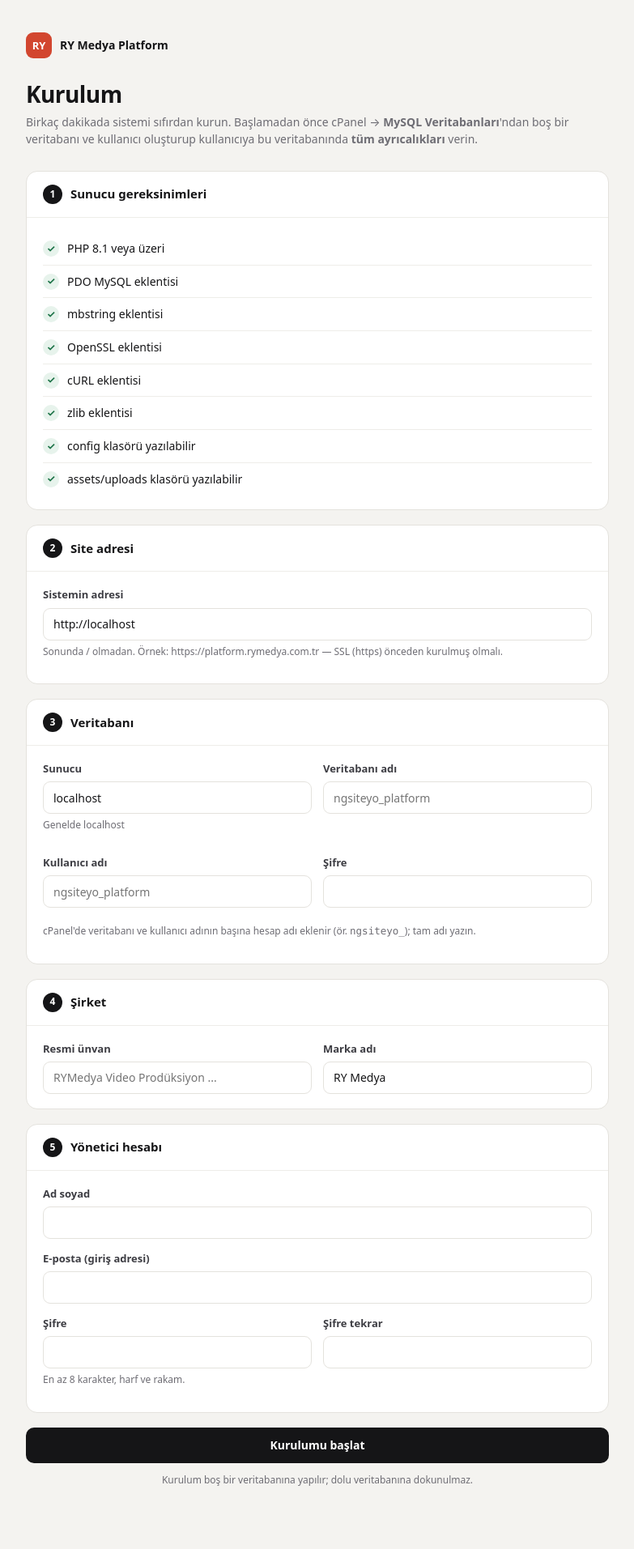
After one commit to BrandCoor/portal-rymedya, a PHP site: page /install.php in a window 1280 px wide. The commit adds this page. Shown: the whole page at 81% size, without its empty margins (248-1031 px from the left). Run offline with PHP 8.4, Linux system fonts and the light colour scheme.

Commit message:
Kurulum sihirbazı: sıfırdan kurulum (install.php)
- Sunucu gereksinimlerini kontrol eder; site adresi, veritabanı, şirket
  ve ilk yönetici hesabını alır
- config/db.php dosyasını rastgele APP_SECRET ile yazar, temel tabloları
  (includes/install_schema.php) kurar; diğer tablolar ilk açılışta
  run_migrations ile oluşur
- Dolu veritabanına kurulum yapmaz; kurulumdan sonra kilitlenir
  (config/installed.lock)
- config/db.php yoksa ana sayfa kurulum sihirbazına yönlendirir
- Sayfa açılınca oluşturulan eski tablo/sütunlar (project_types, ekipman
  kiralama, proje iş akışı, revizyon faturalama) temel şemaya eklendi
- README kurulum adımları güncellendi

Co-Authored-By: Claude Opus 5.5 <noreply@anthropic.com>
Claude-Session: https://claude.ai/code/session_01B39zTzPZdqVwx3TntrdCyR

```diff
--- a/index.php
+++ b/index.php
@@ -5,6 +5,11 @@
  * ====================================================================
  */
 
+// Henüz kurulmamışsa kurulum sihirbazına yönlendir
+if (!is_file(__DIR__ . '/config/db.php')) {
+    header('Location: ' . rtrim(str_replace('\\', '/', dirname($_SERVER['SCRIPT_NAME'] ?? '/')), '/') . '/install.php');
+    exit;
+}
 require_once __DIR__ . '/config/db.php';
 require_once __DIR__ . '/includes/functions.php';
 
--- /dev/null
+++ b/install.php
@@ -0,0 +1,266 @@
+<?php
+/**
+ * ====================================================================
+ * KURULUM SİHİRBAZI (sıfırdan kurulum)
+ * ====================================================================
+ * 1) Sunucu gereksinimlerini kontrol eder.
+ * 2) Veritabanı bilgilerini, site adresini ve ilk yönetici hesabını alır.
+ * 3) config/db.php dosyasını yazar, temel tabloları kurar, yöneticiyi oluşturur.
+ * 4) İlk açılışta diğer tüm tablolar otomatik oluşturulur (run_migrations).
+ * Kurulum bittiğinde config/installed.lock oluşur ve bu sayfa bir daha çalışmaz.
+ * Güvenlik için kurulumdan sonra bu dosyayı sunucudan silin.
+ */
+
+declare(strict_types=1);
+ini_set('display_errors', '0');
+date_default_timezone_set('Europe/Istanbul');
+session_start();
+
+const LOCK_FILE = __DIR__ . '/config/installed.lock';
+const CONFIG_FILE = __DIR__ . '/config/db.php';
+
+function h(?string $s): string { return htmlspecialchars((string)$s, ENT_QUOTES, 'UTF-8'); }
+
+/** Kurulum zaten yapılmış mı? (kilit dosyası ya da kullanıcısı olan bir veritabanı) */
+function already_installed(): bool {
+    if (is_file(LOCK_FILE)) return true;
+    if (!is_file(CONFIG_FILE)) return false;
+    $src = (string)@file_get_contents(CONFIG_FILE);
+    return !str_contains($src, 'VERITABANI_ADI');
+}
+
+$done = isset($_GET['done']) && is_file(LOCK_FILE) && !empty($_SESSION['install_done']);
+$locked = !$done && already_installed();
+
+// ---------------- Gereksinimler ----------------
+$checks = [
+    ['PHP 8.1 veya üzeri', version_compare(PHP_VERSION, '8.1.0', '>='), 'Sunucudaki sürüm: ' . PHP_VERSION . '. cPanel → "PHP Sürümünü Seç" bölümünden 8.1+ (önerilen 8.3) seçin.'],
+    ['PDO MySQL eklentisi', extension_loaded('pdo_mysql'), 'cPanel → PHP eklentilerinden "pdo_mysql"i açın.'],
+    ['mbstring eklentisi', extension_loaded('mbstring'), 'Türkçe karakter işlemleri için gerekli.'],
+    ['OpenSSL eklentisi', extension_loaded('openssl'), 'Şifreli ayarlar ve iki adımlı doğrulama için gerekli.'],
+    ['cURL eklentisi', extension_loaded('curl'), 'iyzico ödemeleri ve e-posta için önerilir.'],
+    ['zlib eklentisi', extension_loaded('zlib'), 'Otomatik veritabanı yedeği (.sql.gz) için gerekli.'],
+    ['config klasörü yazılabilir', is_writable(__DIR__ . '/config'), 'FTP/Dosya Yöneticisi ile "config" klasörünün izinlerini 755 yapın.'],
+    ['assets/uploads klasörü yazılabilir', (is_dir(__DIR__ . '/assets/uploads') || @mkdir(__DIR__ . '/assets/uploads', 0755, true)) && is_writable(__DIR__ . '/assets/uploads'), 'Logo, dekont ve dosya yüklemeleri için "assets/uploads" klasörü yazılabilir olmalı (755).'],
+];
+$req_ok = !in_array(false, array_column($checks, 1), true);
+
+// Site adresini isteğe göre tahmin et
+$https = (!empty($_SERVER['HTTPS']) && $_SERVER['HTTPS'] !== 'off') || (($_SERVER['HTTP_X_FORWARDED_PROTO'] ?? '') === 'https');
+$guess = ($https ? 'https' : 'http') . '://' . ($_SERVER['HTTP_HOST'] ?? 'localhost') . rtrim(str_replace('\\', '/', dirname($_SERVER['SCRIPT_NAME'] ?? '/')), '/');
+
+$errors = [];
+$old = $_POST + ['base_url' => $guess, 'db_host' => 'localhost', 'company_brand' => 'RY Medya'];
+if (empty($_SESSION['install_csrf'])) $_SESSION['install_csrf'] = bin2hex(random_bytes(16));
+
+if (!$locked && !$done && $_SERVER['REQUEST_METHOD'] === 'POST') {
+    if (!hash_equals($_SESSION['install_csrf'], (string)($_POST['csrf'] ?? ''))) $errors[] = 'Oturum süresi doldu, sayfayı yenileyip tekrar deneyin.';
+    if (!$req_ok) $errors[] = 'Önce kırmızı işaretli sunucu gereksinimlerini giderin.';
+
+    $base   = rtrim(trim((string)($_POST['base_url'] ?? '')), '/');
+    $dbhost = trim((string)($_POST['db_host'] ?? 'localhost'));
+    $dbname = trim((string)($_POST['db_name'] ?? ''));
+    $dbuser = trim((string)($_POST['db_user'] ?? ''));
+    $dbpass = (string)($_POST['db_pass'] ?? '');
+    $name   = trim((string)($_POST['admin_name'] ?? ''));
+    $email  = mb_strtolower(trim((string)($_POST['admin_email'] ?? '')));
+    $pass   = (string)($_POST['admin_pass'] ?? '');
+    $pass2  = (string)($_POST['admin_pass2'] ?? '');
+    $company = trim((string)($_POST['company_name'] ?? ''));
+    $brand  = trim((string)($_POST['company_brand'] ?? ''));
+
+    if (!preg_match('#^https?://[^\s/]+(/[^\s]*)?$#', $base)) $errors[] = 'Site adresi https:// ile başlamalı (ör. https://platform.rymedya.com.tr).';
+    if ($dbname === '' || $dbuser === '') $errors[] = 'Veritabanı adı ve kullanıcısı zorunludur.';
+    if ($name === '') $errors[] = 'Yönetici adı soyadı zorunludur.';
+    if (!filter_var($email, FILTER_VALIDATE_EMAIL)) $errors[] = 'Geçerli bir yönetici e-postası girin.';
+    if (strlen($pass) < 8 || !preg_match('/[A-Za-zğüşıöçĞÜŞİÖÇ]/u', $pass) || !preg_match('/\d/', $pass)) $errors[] = 'Yönetici şifresi en az 8 karakter olmalı, harf ve rakam içermeli.';
+    elseif ($pass !== $pass2) $errors[] = 'Şifreler eşleşmiyor.';
+    if ($company === '') $errors[] = 'Şirket ünvanı zorunludur.';
+
+    $pdo = null;
+    if (!$errors) {
+        try {
+            $pdo = new PDO("mysql:host={$dbhost};dbname={$dbname};charset=utf8mb4", $dbuser, $dbpass, [PDO::ATTR_ERRMODE => PDO::ERRMODE_EXCEPTION, PDO::ATTR_DEFAULT_FETCH_MODE => PDO::FETCH_ASSOC]);
+            $pdo->exec("SET time_zone = '+03:00'");
+        } catch (Throwable $e) {
+            $errors[] = 'Veritabanına bağlanılamadı. Bilgileri kontrol edin ve kullanıcının bu veritabanında "Tüm Ayrıcalıklar"a sahip olduğundan emin olun. (' . $e->getMessage() . ')';
+        }
+    }
+    if (!$errors && $pdo->query("SHOW TABLES LIKE 'users'")->fetch()) {
+        $errors[] = 'Bu veritabanında zaten bir kurulum var. Sıfırdan kurulum için boş bir veritabanı kullanın (veya mevcut veritabanını boşaltın).';
+    }
+
+    if (!$errors) {
+        try {
+            // 1) Temel tablolar
+            require __DIR__ . '/includes/install_schema.php';
+            foreach (preg_split('/;\s*\n/', INSTALL_SCHEMA_SQL) as $stmt) {
+                if (trim($stmt) !== '') $pdo->exec($stmt);
+            }
+            // 2) Yönetici ve temel ayarlar
+            $pdo->prepare("INSERT INTO users (role_id, full_name, email, password, status, created_at) VALUES (1, ?, ?, ?, 'active', NOW())")
+                ->execute([$name, $email, password_hash($pass, PASSWORD_DEFAULT)]);
+            $set = $pdo->prepare("INSERT INTO system_settings (setting_key, setting_value, setting_group) VALUES (?, ?, ?) ON DUPLICATE KEY UPDATE setting_value = VALUES(setting_value)");
+            foreach ([
+                ['company_name', $company, 'company'], ['company_brand_name', $brand ?: $company, 'brand'],
+                ['brand_title_suffix', $brand ?: $company, 'brand'], ['company_email', $email, 'company'],
+                ['base_url_last', $base, 'system'],
+            ] as $row) $set->execute($row);
+
+            // 3) Yapılandırma dosyası
+            $tpl = (string)file_get_contents(__DIR__ . '/config/db.example.php');
+            $secret = bin2hex(random_bytes(32));
+            $cfg = strtr($tpl, [
+                "define('BASE_URL', 'https://platform.rymedya.com.tr');" => "define('BASE_URL', " . var_export($base, true) . ");\n\n// Uygulama gizli anahtarı (şifreli ayarlar için; değiştirmeyin, paylaşmayın)\ndefine('APP_SECRET', " . var_export($secret, true) . ");",
+                "'mysql:host=localhost;dbname=VERITABANI_ADI;charset=utf8mb4'" => var_export("mysql:host={$dbhost};dbname={$dbname};charset=utf8mb4", true),
+                "'VERITABANI_KULLANICISI'" => var_export($dbuser, true),
+                "'VERITABANI_SIFRESI'" => var_export($dbpass, true),
+                "ÖRNEK DOSYA" => "KURULUMLA OLUŞTURULDU (" . date('d.m.Y H:i') . ")",
+            ]);
+            if (str_contains($cfg, 'VERITABANI_') || !str_contains($cfg, 'APP_SECRET')) {
+                throw new RuntimeException('config/db.example.php beklenen biçimde değil; dosyayı depodaki son sürümle değiştirin.');
+            }
+            if (@file_put_contents(CONFIG_FILE, $cfg) === false) {
+                throw new RuntimeException('config/db.php yazılamadı. "config" klasörüne yazma izni verin (755).');
+            }
+            @chmod(CONFIG_FILE, 0640);
+            @file_put_contents(LOCK_FILE, 'Kurulum: ' . date('c') . "\n");
+            $_SESSION['install_done'] = ['url' => $base, 'email' => $email];
+            header('Location: ' . ($_SERVER['SCRIPT_NAME'] ?? '/install.php') . '?done=1');
+            exit;
+        } catch (Throwable $e) {
+            $errors[] = 'Kurulum tamamlanamadı: ' . $e->getMessage();
+        }
+    }
+}
+
+// ---------------- Kurulum sonrası: ilk açılış (diğer tablolar oluşturulur) ----------------
+$finish_error = '';
+if ($done) {
+    try {
+        require_once CONFIG_FILE;
+        require_once __DIR__ . '/config/constants.php';
+        require_once __DIR__ . '/includes/functions.php';   // run_migrations() burada çalışır
+        $tables = (int)$db->query("SELECT COUNT(*) FROM information_schema.tables WHERE table_schema = DATABASE()")->fetchColumn();
+    } catch (Throwable $e) {
+        $finish_error = $e->getMessage();
+    }
+    $info = $_SESSION['install_done'];
+}
+?>
+<!DOCTYPE html>
+<html lang="tr">
+<head>
+<meta charset="UTF-8">
+<meta name="viewport" content="width=device-width, initial-scale=1.0">
+<meta name="robots" content="noindex, nofollow">
+<title>Kurulum · RY Medya Platform</title>
+<style>
+:root{--bg:#F4F3F0;--card:#fff;--ink:#151517;--ink2:#3D3D43;--muted:#6E6D74;--line:#E4E2DD;--line2:#EEEDE9;--accent:#D2462F;--ok:#1C7347;--okbg:#E7F3EC;--bad:#B3261E;--badbg:#FBEAE8;--warnbg:#FAF0DD;--warn:#94590A}
+*{box-sizing:border-box}body{margin:0;font:14px/1.55 ui-sans-serif,system-ui,-apple-system,"Segoe UI",Roboto,sans-serif;background:var(--bg);color:var(--ink)}
+.wrap{max-width:760px;margin:0 auto;padding:40px 20px 64px}
+.brand{display:flex;align-items:center;gap:10px;font-weight:650;margin-bottom:28px}.mark{width:32px;height:32px;border-radius:9px;background:var(--accent);color:#fff;display:grid;place-items:center;font-size:13px;font-weight:700}
+h1{font-size:28px;line-height:1.2;letter-spacing:-.02em;margin:0 0 6px}.sub{color:var(--muted);margin:0 0 28px}
+.card{background:var(--card);border:1px solid var(--line);border-radius:14px;margin-bottom:18px;overflow:hidden}
+.card h2{font-size:15px;margin:0;padding:16px 20px;border-bottom:1px solid var(--line2);display:flex;align-items:center;gap:10px}
+.step{width:24px;height:24px;border-radius:50%;background:var(--ink);color:#fff;font-size:12px;display:grid;place-items:center;flex-shrink:0}
+.body{padding:18px 20px}.grid{display:grid;grid-template-columns:1fr 1fr;gap:14px}.full{grid-column:1/-1}
+@media(max-width:600px){.grid{grid-template-columns:1fr}.wrap{padding:24px 16px 48px}h1{font-size:23px}}
+label{display:block;font-weight:550;font-size:13px;margin-bottom:6px;color:var(--ink2)}
+input{width:100%;height:40px;padding:0 12px;border:1px solid var(--line);border-radius:9px;font:inherit;background:#fff;color:var(--ink)}
+input:focus{outline:none;border-color:var(--ink);box-shadow:0 0 0 3px #15151714}
+.hint{font-size:12px;color:var(--muted);margin-top:5px}
+.req{list-style:none;margin:0;padding:0}.req li{display:flex;gap:10px;padding:9px 0;border-bottom:1px solid var(--line2)}.req li:last-child{border:0}
+.dot{width:20px;height:20px;border-radius:50%;flex-shrink:0;display:grid;place-items:center;font-size:12px;font-weight:700;margin-top:1px}.dot.ok{background:var(--okbg);color:var(--ok)}.dot.bad{background:var(--badbg);color:var(--bad)}
+.req small{display:block;color:var(--muted)}
+.alert{padding:14px 16px;border-radius:12px;margin-bottom:18px;font-size:13.5px}.alert.bad{background:var(--badbg);color:var(--bad)}.alert.ok{background:var(--okbg);color:var(--ok)}.alert.warn{background:var(--warnbg);color:var(--warn)}
+.alert ul{margin:6px 0 0;padding-left:18px}
+.btn{display:inline-flex;align-items:center;justify-content:center;height:44px;padding:0 22px;border:0;border-radius:10px;background:var(--ink);color:#fff;font:inherit;font-weight:600;cursor:pointer;text-decoration:none}.btn:disabled{opacity:.4;cursor:not-allowed}.btn.block{width:100%}.btn.sec{background:#fff;color:var(--ink);border:1px solid var(--line)}
+code,pre{font-family:ui-monospace,SFMono-Regular,Menlo,monospace;font-size:12.5px}pre{background:#151517;color:#EDEDEF;padding:12px 14px;border-radius:10px;overflow-x:auto;margin:8px 0 0;white-space:pre-wrap;word-break:break-all}
+ol.steps{margin:0;padding-left:20px}ol.steps li{margin:8px 0}
+</style>
+</head>
+<body>
+<div class="wrap">
+    <div class="brand"><span class="mark">RY</span>RY Medya Platform</div>
+
+<?php if ($locked): ?>
+    <h1>Kurulum zaten yapılmış</h1>
+    <p class="sub">Bu sunucuda sistem kurulu. Güvenlik nedeniyle kurulum sihirbazı yeniden çalışmaz.</p>
+    <div class="alert warn">Sıfırdan kurmak istiyorsanız: <code>config/db.php</code> ve <code>config/installed.lock</code> dosyalarını silin ve boş bir veritabanı kullanın. Mevcut verilerinizi kaybetmemek için önce yedek alın.</div>
+    <a class="btn" href="index.php">Sisteme git</a>
+
+<?php elseif ($done): ?>
+    <h1>Kurulum tamamlandı 🎉</h1>
+    <p class="sub">Sistem <strong><?= h($info['url']) ?></strong> adresinde hazır.</p>
+    <?php if ($finish_error): ?>
+        <div class="alert bad">İlk açılışta bir sorun oluştu: <?= h($finish_error) ?></div>
+    <?php else: ?>
+        <div class="alert ok">Veritabanı kuruldu (<?= (int)$tables ?> tablo). Yönetici hesabı: <strong><?= h($info['email']) ?></strong></div>
+    <?php endif; ?>
+    <div class="card"><h2><span class="step">!</span>Şimdi yapmanız gerekenler</h2><div class="body">
+        <ol class="steps">
+            <li><strong>Bu dosyayı silin:</strong> FTP ile sunucudaki <code>install.php</code> dosyasını silin (kilitli olsa da silinmesi en güvenlisi).</li>
+            <li><strong>Giriş yapın:</strong> <a href="<?= h($info['url']) ?>/modules/auth/login.php"><?= h($info['url']) ?>/modules/auth/login.php</a></li>
+            <li><strong>Ayarları doldurun:</strong> Ayarlar → Marka (logo, renk), Şirket ve künye (adres, vergi, MERSİS, KEP), E-posta (SMTP), Banka ve ödeme (IBAN, iyzico).</li>
+            <li><strong>Platform kuralları ve katalog:</strong> İş merkezi → Hizmet kataloğu ve Kurallar.</li>
+            <li><strong>Zamanlanmış görevler (cPanel → Cron Jobs):</strong>
+                <pre>*/5 * * * *  php <?= h(__DIR__) ?>/cron/mail-queue.php
+0 * * * *    php <?= h(__DIR__) ?>/cron/platform.php
+15 3 * * *   php <?= h(__DIR__) ?>/cron/backup.php</pre>
+            </li>
+            <li><strong>Güvenlik:</strong> Ayarlar → Güvenlik bölümünden iki adımlı doğrulamayı açın.</li>
+        </ol>
+    </div></div>
+    <a class="btn" href="<?= h($info['url']) ?>/modules/auth/login.php">Giriş sayfasına git</a>
+    <?php unset($_SESSION['install_done'], $_SESSION['install_csrf']); ?>
+
+<?php else: ?>
+    <h1>Kurulum</h1>
+    <p class="sub">Birkaç dakikada sistemi sıfırdan kurun. Başlamadan önce cPanel → <strong>MySQL Veritabanları</strong>'ndan boş bir veritabanı ve kullanıcı oluşturup kullanıcıya bu veritabanında <strong>tüm ayrıcalıkları</strong> verin.</p>
+
+    <?php if ($errors): ?><div class="alert bad"><strong>Kurulum yapılamadı:</strong><ul><?php foreach ($errors as $er): ?><li><?= h($er) ?></li><?php endforeach; ?></ul></div><?php endif; ?>
+
+    <div class="card"><h2><span class="step">1</span>Sunucu gereksinimleri</h2><div class="body">
+        <ul class="req">
+        <?php foreach ($checks as [$label, $ok, $help]): ?>
+            <li><span class="dot <?= $ok ? 'ok' : 'bad' ?>"><?= $ok ? '✓' : '✕' ?></span><div><?= h($label) ?><?php if (!$ok): ?><small><?= h($help) ?></small><?php endif; ?></div></li>
+        <?php endforeach; ?>
+        </ul>
+    </div></div>
+
+    <form method="POST" action="install.php" autocomplete="off">
+        <input type="hidden" name="csrf" value="<?= h($_SESSION['install_csrf']) ?>">
+        <div class="card"><h2><span class="step">2</span>Site adresi</h2><div class="body">
+            <label for="base_url">Sistemin adresi</label>
+            <input id="base_url" name="base_url" value="<?= h($old['base_url']) ?>" required>
+            <p class="hint">Sonunda / olmadan. Örnek: https://platform.rymedya.com.tr — SSL (https) önceden kurulmuş olmalı.</p>
+        </div></div>
+
+        <div class="card"><h2><span class="step">3</span>Veritabanı</h2><div class="body grid">
+            <div><label for="db_host">Sunucu</label><input id="db_host" name="db_host" value="<?= h($old['db_host']) ?>" required><p class="hint">Genelde localhost</p></div>
+            <div><label for="db_name">Veritabanı adı</label><input id="db_name" name="db_name" value="<?= h($old['db_name'] ?? '') ?>" placeholder="ngsiteyo_platform" required></div>
+            <div><label for="db_user">Kullanıcı adı</label><input id="db_user" name="db_user" value="<?= h($old['db_user'] ?? '') ?>" placeholder="ngsiteyo_platform" required></div>
+            <div><label for="db_pass">Şifre</label><input id="db_pass" name="db_pass" type="password" value="" autocomplete="new-password"></div>
+            <p class="hint full">cPanel'de veritabanı ve kullanıcı adının başına hesap adı eklenir (ör. <code>ngsiteyo_</code>); tam adı yazın.</p>
+        </div></div>
+
+        <div class="card"><h2><span class="step">4</span>Şirket</h2><div class="body grid">
+            <div><label for="company_name">Resmi ünvan</label><input id="company_name" name="company_name" value="<?= h($old['company_name'] ?? '') ?>" placeholder="RYMedya Video Prodüksiyon ..." required></div>
+            <div><label for="company_brand">Marka adı</label><input id="company_brand" name="company_brand" value="<?= h($old['company_brand']) ?>"></div>
+        </div></div>
+
+        <div class="card"><h2><span class="step">5</span>Yönetici hesabı</h2><div class="body grid">
+            <div class="full"><label for="admin_name">Ad soyad</label><input id="admin_name" name="admin_name" value="<?= h($old['admin_name'] ?? '') ?>" required></div>
+            <div class="full"><label for="admin_email">E-posta (giriş adresi)</label><input id="admin_email" name="admin_email" type="email" value="<?= h($old['admin_email'] ?? '') ?>" required></div>
+            <div><label for="admin_pass">Şifre</label><input id="admin_pass" name="admin_pass" type="password" minlength="8" required autocomplete="new-password"><p class="hint">En az 8 karakter, harf ve rakam.</p></div>
+            <div><label for="admin_pass2">Şifre tekrar</label><input id="admin_pass2" name="admin_pass2" type="password" minlength="8" required autocomplete="new-password"></div>
+        </div></div>
+
+        <button class="btn block" <?= $req_ok ? '' : 'disabled' ?>>Kurulumu başlat</button>
+        <p class="hint" style="text-align:center;margin-top:12px">Kurulum boş bir veritabanına yapılır; dolu veritabanına dokunulmaz.</p>
+    </form>
+<?php endif; ?>
+</div>
+</body>
+</html>
```
Also changed, not shown: includes/install_schema.php (added, +37 -0 lines), README.md, 1 other file.
